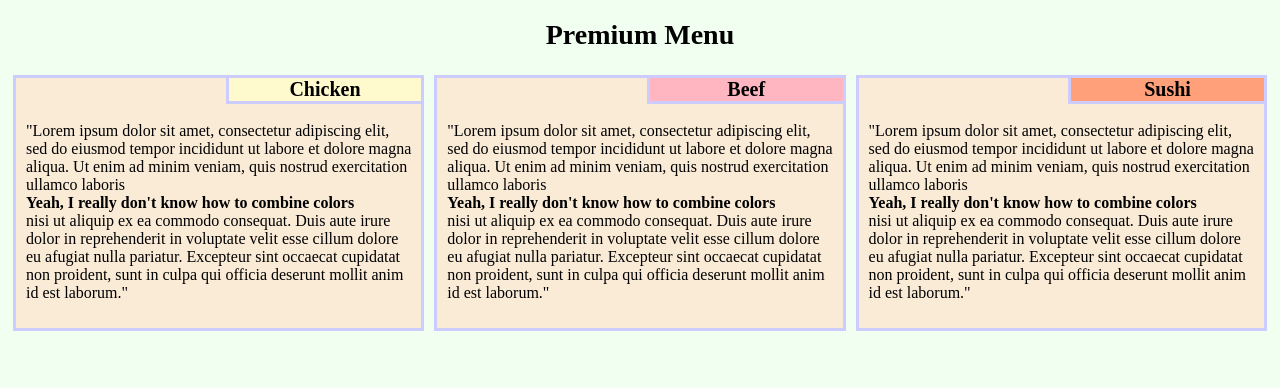
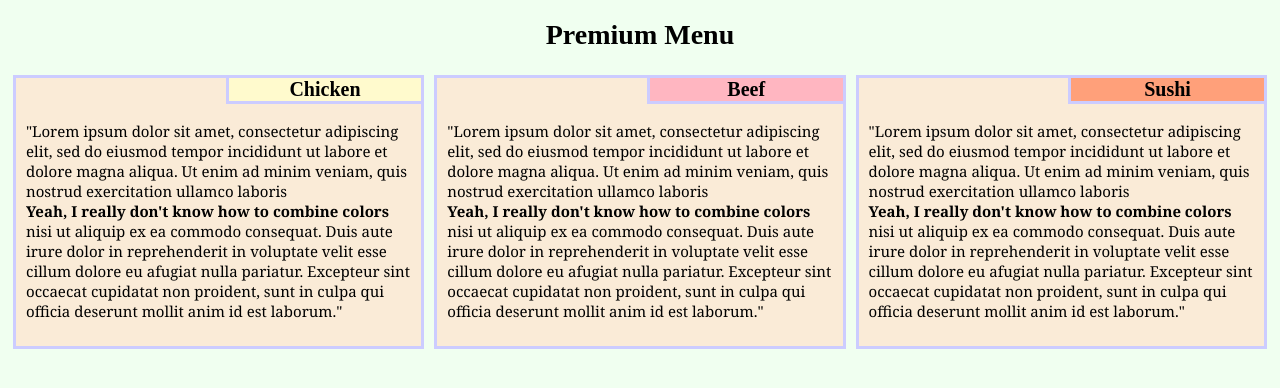
Before and after one commit to costaricardo95/coursera-test, a plain HTML site: page site/module2-solution/index.html in a window 1280 px wide. Drawn offline with Linux system fonts and the light colour scheme.

Commit message:
Solution of the webdev  coursera course second week challenge

```diff
--- a/site/module2-solution/css.css
+++ b/site/module2-solution/css.css
@@ -23,6 +23,10 @@ body{
     background-color: honeydew;
 }
 
+p {
+    font-size: 15px;
+    font-family: Georgia, 'Times New Roman', Times, serif;
+}
 
 .options{
     padding: 5px;
```
